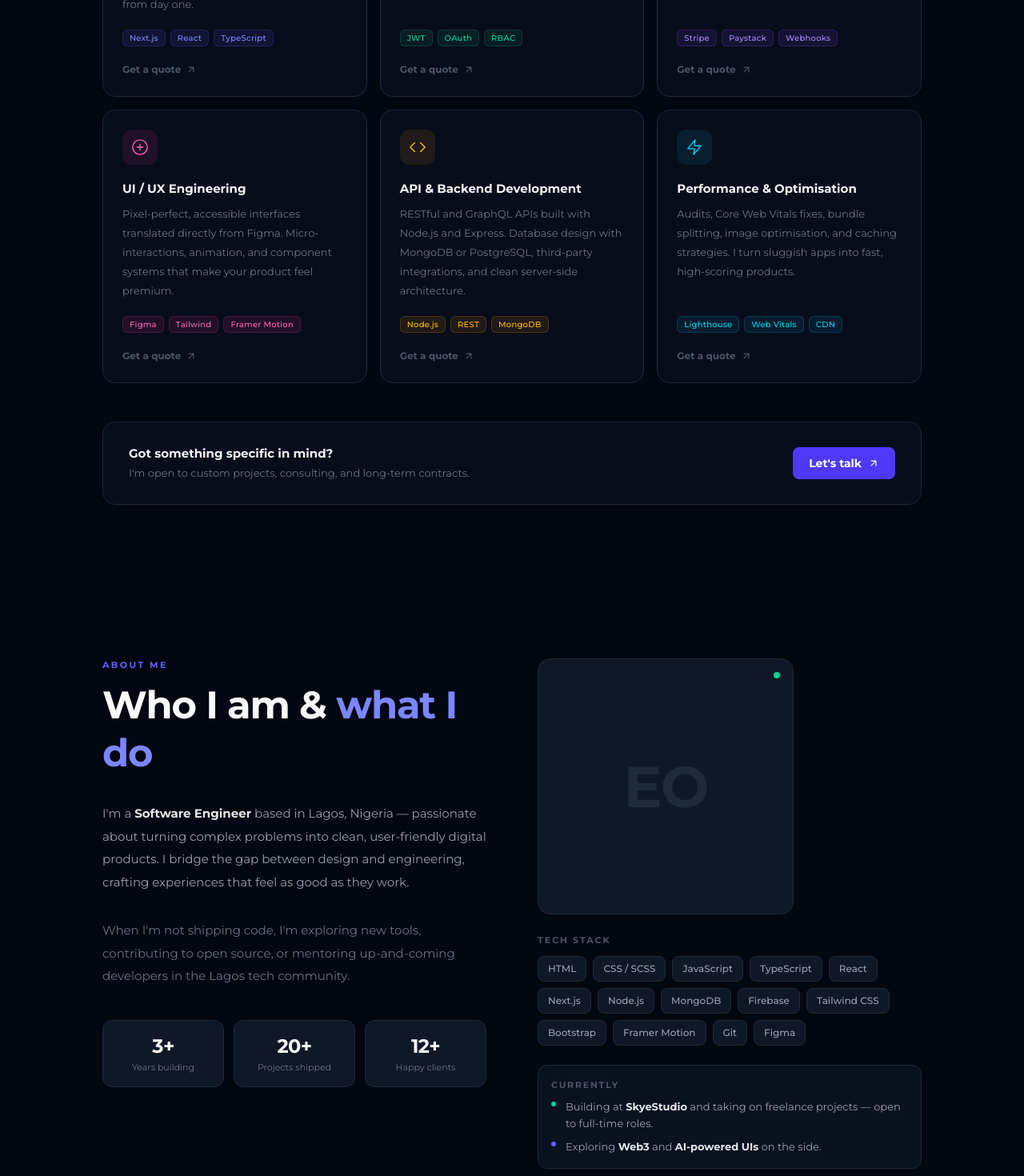
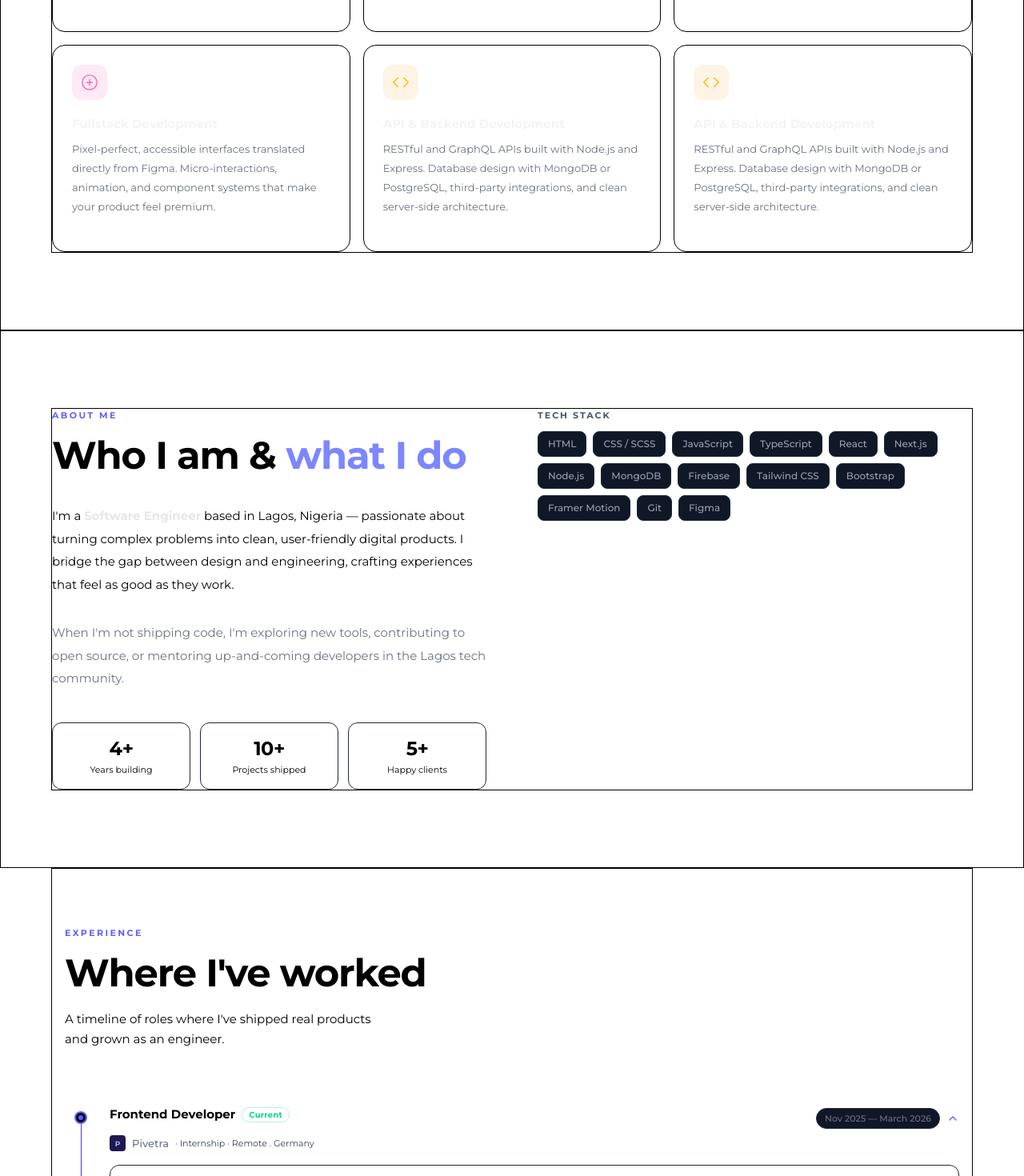
Before and after one commit to EMMANUEL08161823021/Portfolio, a Next.js app in the folder portfolio/: page /home in a window 1280 px wide. Shown: the part 1330-2800 px from the top of the page at 80% size. Built offline with nearby package versions, Linux system fonts and the light colour scheme.

Commit message:
new features

```diff
--- a/portfolio/app/constants/Footer.jsx
+++ b/portfolio/app/constants/Footer.jsx
@@ -2,7 +2,14 @@ import React from 'react'
 
 const Footer = () => {
   return (
-    <div>Footer</div>
+     <div className="pt-8 max-w-6xl mx-auto border-t border-gray-800 flex flex-col sm:flex-row items-center justify-between gap-4">
+        <p className="text-[13px] text-gray-600">
+          © {new Date().getFullYear()} Emmanuel Oguntolu. All rights reserved.
+        </p>
+        <p className="text-[13px] text-gray-700">
+          Built with Next.js · Tailwind CSS · Aeonik Pro
+        </p>
+      </div>
   )
 }
 
--- a/portfolio/app/home/components/About.jsx
+++ b/portfolio/app/home/components/About.jsx
@@ -18,15 +18,15 @@ const SKILLS = [
 ]
 
 const FACTS = [
-  { value: "3+",  label: "Years building" },
-  { value: "20+", label: "Projects shipped" },
-  { value: "12+", label: "Happy clients" },
+  { value: "4+",  label: "Years building" },
+  { value: "10+", label: "Projects shipped" },
+  { value: "5+", label: "Happy clients" },
 ]
 
 export default function About() {
   return (
-    <section id="about" className="bg-gray-950 py-24 px-6">
-      <div className="max-w-5xl mx-auto">
+    <section id="about" className="border border-black py-24 px-6">
+      <div className="max-w-6xl border mx-auto">
 
         {/* ── Two-column layout ── */}
         <div className="grid md:grid-cols-2 gap-16 items-start">
@@ -37,13 +37,13 @@ export default function About() {
               <p className="text-[11px] tracking-[0.22em] uppercase text-indigo-500 font-semibold">
                 About me
               </p>
-              <h2 className="text-4xl sm:text-5xl font-extrabold tracking-tight text-gray-50 leading-tight">
+              <h2 className="text-4xl sm:text-5xl font-extrabold tracking-tight text-black leading-tight">
                 Who I am &amp;{" "}
                 <span className="text-indigo-400">what I do</span>
               </h2>
             </div>
 
-            <p className="text-[15px] text-gray-400 leading-[1.9]">
+            <p className="text-[15px] text-black leading-[1.9]">
               I'm a{" "}
               <span className="text-gray-200 font-semibold">Software Engineer</span>{" "}
               based in Lagos, Nigeria — passionate about turning complex problems
@@ -63,12 +63,12 @@ export default function About() {
               {FACTS.map(({ value, label }) => (
                 <div
                   key={label}
-                  className="flex flex-col items-center gap-1 py-4 px-2 rounded-xl bg-gray-900 border border-gray-800"
+                  className="flex flex-col items-center gap-1 py-4 px-2 rounded-xl border border-gray-800"
                 >
-                  <span className="text-2xl font-extrabold text-gray-50 tracking-tight">
+                  <span className="text-2xl font-extrabold text-black tracking-tight">
                     {value}
                   </span>
-                  <span className="text-[11px] text-gray-500 text-center leading-tight">
+                  <span className="text-[11px] text-black text-center leading-tight">
                     {label}
                   </span>
                 </div>
@@ -78,16 +78,6 @@ export default function About() {
 
           {/* RIGHT — Tech stack */}
           <div className="space-y-6">
-
-            {/* Avatar placeholder */}
-            <div className="relative w-full aspect-square max-w-xs mx-auto md:mx-0 rounded-2xl overflow-hidden border border-gray-800 bg-gray-900 flex items-center justify-center">
-              <span className="text-7xl font-black text-gray-800 tracking-tight select-none">
-                EO
-              </span>
-              {/* Corner accent */}
-              <div className="absolute top-4 right-4 w-2 h-2 rounded-full bg-emerald-400" />
-              <div className="absolute top-4 right-4 w-2 h-2 rounded-full bg-emerald-400 animate-ping" />
-            </div>
 
             {/* Stack label */}
             <div>
@@ -105,31 +95,6 @@ export default function About() {
                 ))}
               </div>
             </div>
-
-            {/* Currently section */}
-            <div className="rounded-xl bg-gray-900/60 border border-gray-800 p-4 space-y-2">
-              <p className="text-[11px] tracking-[0.16em] uppercase text-gray-600 font-semibold">
-                Currently
-              </p>
-              <div className="flex items-start gap-3">
-                <div className="mt-1 w-1.5 h-1.5 rounded-full bg-emerald-400 flex-shrink-0" />
-                <p className="text-[13px] text-gray-400 leading-relaxed">
-                  Building at{" "}
-                  <span className="text-gray-200 font-semibold">SkyeStudio</span>{" "}
-                  and taking on freelance projects — open to full-time roles.
-                </p>
-              </div>
-              <div className="flex items-start gap-3">
-                <div className="mt-1 w-1.5 h-1.5 rounded-full bg-indigo-500 flex-shrink-0" />
-                <p className="text-[13px] text-gray-400 leading-relaxed">
-                  Exploring{" "}
-                  <span className="text-gray-200 font-semibold">Web3</span> and{" "}
-                  <span className="text-gray-200 font-semibold">AI-powered UIs</span>{" "}
-                  on the side.
-                </p>
-              </div>
-            </div>
-
           </div>
         </div>
       </div>
--- a/portfolio/app/home/components/Experience.jsx
+++ b/portfolio/app/home/components/Experience.jsx
@@ -4,21 +4,21 @@ import { useState } from "react"
 const JOBS = [
   {
     id: 1,
-    title: "Frontend Engineer",
-    company: "SkyeStudio",
-    initials: "SS",
+    title: "Frontend Developer",
+    company: "Pivetra",
+    initials: "P",
     logoBg: "bg-indigo-950",
     logoText: "text-indigo-300",
-    type: "Full-time · Remote",
-    period: "2024 — Present",
+    type: "Internship · Remote . Germany",
+    period: "Nov 2025 — March 2026",
     current: true,
-    desc: "Leading frontend development for a digital agency serving tech startups and SMBs. Own the component system, performance budget, and client delivery pipeline.",
+    desc: "Pivetra is a customer support platform",
     achievements: [
-      "Reduced page load time by 62% by migrating to Next.js App Router with streaming SSR.",
-      "Built a reusable design system used across 8+ client projects, cutting UI build time in half.",
-      "Mentored 2 junior developers through weekly code reviews and pair programming sessions.",
+      "I migrated the admin UI from Material UI to shadcn/ui, optimizing Next.js rendering and lifecycle methods to significantly reduce bundle weight and improve responsiveness",
+      "I architected a scalable translation module to support multi-language localization (e.g., German, Hindi). Implemented dynamic language switching and context-aware string mapping to ensure a seamless experience for global users.",
+      "Rebuilt complex product flows using react-hook-form and Redux.",
     ],
-    stack: ["Next.js", "TypeScript", "Tailwind CSS", "Figma", "Vercel"],
+    stack: ["Next.js", "JavaScript", "Tailwind CSS", "Redux"],
   },
   {
     id: 2,
@@ -39,35 +39,35 @@ const JOBS = [
   },
   {
     id: 3,
-    title: "React Developer",
-    company: "NeuroWallet",
-    initials: "NW",
+    title: "Frontend Engineer",
+    company: "Rootshive Limited",
+    initials: "RL",
     logoBg: "bg-stone-900",
     logoText: "text-stone-400",
-    type: "Freelance",
-    period: "2022 — 2023",
-    desc: "Developed an accessible digital wallet interface for users with physical disabilities. Focused on WCAG 2.1 compliance, keyboard navigation, and voice-first interaction design.",
+    type: "Remote",
+    period: "May 2024 - Jan 2025",
+    desc: "Rootshive is a digital tool that helps people and businesses manage their money better. It's like a personal financial assistant that tracks income, expenses, and spending patterns.",
     achievements: [
-      "Achieved WCAG AA compliance across all user flows with full keyboard operability.",
-      "Implemented voice-command navigation, expanding the accessible user base by an estimated 3×.",
-      "Wrote 85% unit test coverage using Jest and React Testing Library.",
+      "Created visually appealing and responsive user interfaces for Rootshive's landing pages",
+      "Consistently met deadlines while delivering high-quality,  functional, and visually appealing results.",
+      "Utilized Bootstrap for layouts and responsive design, paired with CSS for deep custom styling in PHP environment.",
     ],
-    stack: ["React", "Express.js", "WCAG 2.1", "Jest", "Tailwind CSS"],
+    stack: ["HTML", "Booststrap", "PHP"],
   },
   {
     id: 4,
-    title: "Junior Frontend Developer",
-    company: "SPACES Studio",
-    initials: "SP",
+    title: "Frontend Developer",
+    company: "LeakAlert",
+    initials: "LA",
     logoBg: "bg-violet-950",
     logoText: "text-violet-300",
-    type: "Internship · On-site · Lagos",
-    period: "2021 — 2022",
-    desc: "First professional role — worked on the SPACES film landing page and internal tooling. Learned production-grade React patterns, Git workflow, and Agile collaboration.",
+    type: "Freelance · Remote · Abuja",
+    period: "2024",
+    desc: "A Software That Monitors and Detect Leakages in Pipelines in Realtime and Sends Instant Alerts",
     achievements: [
-      "Shipped the hero section and animations for the SPACES launch campaign.",
-      "Contributed to an internal CMS dashboard, reducing content update time by 40%.",
-      "Participated in daily standups and bi-weekly sprint reviews with a cross-functional team.",
+      "Successfully developed a PWA to monitor pipeline systems in real-time using IoT sensors.",
+      "Implemented real-time updates and anomaly detection with alerts sent via email for critical issues like leaks.",
+      "Integrated React components with backend RESTful APIs for data retrieval and dynamic updates.",
     ],
     stack: ["React", "Framer Motion", "SCSS", "Git"],
   },
@@ -95,7 +95,7 @@ export default function Experience() {
   const [active, setActive] = useState(1)
 
   return (
-    <section id="experience" className="bg-gray-950 max-w-6xl mx-auto px-4 min-h-screen">
+    <section id="experience" className="border border-black max-w-6xl mx-auto px-4 min-h-screen">
           <br/>
           <br/>
           <br/>
@@ -109,17 +109,21 @@ export default function Experience() {
 
           <div className="w-full mx-auto">
             {/* Header */}
-               <div className="mb-14">
+            <div>
                 <p className="text-[11px] tracking-[0.22em] uppercase text-indigo-500 font-semibold mb-3">
                 Experience
                 </p>
-                    <h2 className="text-4xl sm:text-5xl font-extrabold tracking-tight text-gray-50 leading-tight mb-4">
+                <h2 className="text-4xl sm:text-5xl font-extrabold tracking-tight text-black leading-tight mb-4">
                 Where I've worked
                 </h2>
-                    <p className="text-[15px] text-gray-500 leading-relaxed max-w-sm">
+                <p className="text-[15px] text-black leading-relaxed max-w-sm">
                 A timeline of roles where I've shipped real products and grown as an engineer.
                 </p>
             </div>
+
+            <br/>
+            <br/>
+            <br/>
 
             <div className="relative">
 
@@ -151,10 +155,10 @@ export default function Experience() {
                       >
                       {/* Title + period */}
                       <div className="flex items-start justify-between gap-3 mb-2">
-                              <p className="text-[15px] font-bold text-gray-50 leading-snug">
+                          <p className="text-[15px] font-bold text-black leading-snug">
                           {job.title}
                           {job.current && (
-                              <span className="ml-2 align-middle text-[10px] font-semibold px-2 py-0.5 rounded-full bg-emerald-500/10 border border-emerald-500/25 text-emerald-400 tracking-wide">
+                          <span className="ml-2 align-middle text-[10px] font-semibold px-2 py-0.5 rounded-full border border-emerald-500/25 text-emerald-400 tracking-wide">
                                 Current
                           </span>
                           )}
@@ -182,9 +186,9 @@ export default function Experience() {
                       {/* Expandable card */}
                       {isOpen && (
                       <div className="exp-open mt-4">
-                              <div className="bg-gray-900/60 border border-gray-800 rounded-xl p-5">
+                          <div className="border border-gray-800 rounded-xl p-5">
 
-                              <p className="text-[13px] text-gray-400 leading-[1.85] mb-4">
+                          <p className="text-[13px] text-black leading-[1.85] mb-4">
                           {job.desc}
                           </p>
 
@@ -192,7 +196,7 @@ export default function Experience() {
                           {job.achievements.map((a, i) => (
                                 <li
                                 key={i}
-                                   className="relative text-[13px] text-gray-400 leading-[1.8] pl-4
+                                className="relative text-[13px] text-black leading-[1.8] pl-4
                                     before:content-[''] before:absolute before:left-0 before:top-[9px]
                                     before:w-1.5 before:h-1.5 before:rounded-full before:bg-indigo-500"
                                 >
--- a/portfolio/app/home/components/Hero.jsx
+++ b/portfolio/app/home/components/Hero.jsx
@@ -56,7 +56,7 @@ const Hero = () => {
   }, [])
 
   return (
-    <section className="relative min-h-screen bg-black overflow-hidden flex items-center font-sans">
+    <section className="relative min-h-screen overflow-hidden flex items-center">
       <style>{`
         @keyframes heroIn {
           from { opacity: 0; transform: translateY(28px); }
@@ -104,13 +104,13 @@ const Hero = () => {
         }}
       />
 
-      <div className="relative w-full max-w-6xl mx-auto px-6 py-24 grid md:grid-cols-2 gap-16 items-center">
+      <div className="relative w-full max-w-6xl mx-auto border py-24 grid md:grid-cols-2 gap-16 items-center">
 
         {/* ── LEFT ── */}
         <div className="space-y-7">
           {/* Heading */}
           <div className="hero-item">
-            <h1 className="text-3xl sm:text-6xl font-extrabold leading-[1.08] tracking-tight text-gray-50">
+            <h1 className="text-3xl sm:text-6xl font-extrabold leading-[1.08] tracking-tight text-black">
               Hey,{" "}
               I'm Emmanuel
               <span className="relative inline-block text-indigo-400">
--- a/portfolio/app/home/components/Services.jsx
+++ b/portfolio/app/home/components/Services.jsx
@@ -3,7 +3,7 @@
 const SERVICE_DATA = [
   {
     id: "web-app",
-    title: "Web App Development",
+    title: "UI/ UX Design",
     description:
       "Fast, accessible, and scalable web applications — from marketing sites to complex admin dashboards. Built with Next.js and optimised for performance from day one.",
     tags: ["Next.js", "React", "TypeScript"],
@@ -21,7 +21,7 @@ const SERVICE_DATA = [
   },
   {
     id: "auth",
-    title: "Auth & Security",
+    title: "Front-end Development",
     description:
       "Robust authentication flows using JWT, OAuth 2.0, and session management. Role-based access control and security hardening so your users and data stay safe.",
     tags: ["JWT", "OAuth", "RBAC"],
@@ -59,7 +59,7 @@ const SERVICE_DATA = [
   },
   {
     id: "ui",
-    title: "UI / UX Engineering",
+    title: "Fullstack Development",
     description:
       "Pixel-perfect, accessible interfaces translated directly from Figma. Micro-interactions, animation, and component systems that make your product feel premium.",
     tags: ["Figma", "Tailwind", "Framer Motion"],
@@ -94,21 +94,22 @@ const SERVICE_DATA = [
     tagColor: "bg-amber-500/10 text-amber-400 border-amber-500/20",
   },
   {
-    id: "perf",
-    title: "Performance & Optimisation",
+    id: "api",
+    title: "API & Backend Development",
     description:
-      "Audits, Core Web Vitals fixes, bundle splitting, image optimisation, and caching strategies. I turn sluggish apps into fast, high-scoring products.",
-    tags: ["Lighthouse", "Web Vitals", "CDN"],
+      "RESTful and GraphQL APIs built with Node.js and Express. Database design with MongoDB or PostgreSQL, third-party integrations, and clean server-side architecture.",
+    tags: ["Node.js", "REST", "MongoDB"],
     icon: (
       <svg width="22" height="22" viewBox="0 0 24 24" fill="none" stroke="currentColor" strokeWidth="1.5" strokeLinecap="round" strokeLinejoin="round">
-        <path d="M13 2L3 14h9l-1 8 10-12h-9l1-8z" />
+        <polyline points="16 18 22 12 16 6" />
+        <polyline points="8 6 2 12 8 18" />
       </svg>
     ),
-    accent: "from-cyan-500/10 to-cyan-500/0",
-    iconBg: "bg-cyan-500/10",
-    iconColor: "text-cyan-400",
-    borderHover: "hover:border-cyan-500/40",
-    tagColor: "bg-cyan-500/10 text-cyan-400 border-cyan-500/20",
+    accent: "from-amber-500/10 to-amber-500/0",
+    iconBg: "bg-amber-500/10",
+    iconColor: "text-amber-400",
+    borderHover: "hover:border-amber-500/40",
+    tagColor: "bg-amber-500/10 text-amber-400 border-amber-500/20",
   },
 ]
 
@@ -120,15 +121,15 @@ const ArrowIcon = () => (
 
 export default function Services() {
   return (
-    <section id="services" className="bg-gray-950 py-24 px-6">
-      <div className="max-w-5xl mx-auto">
+    <section id="services" className="border border-black text-black py-24 px-6">
+      <div className="max-w-6xl border mx-auto">
 
         {/* Header */}
         <div className="mb-16 space-y-3">
           <p className="text-[11px] tracking-[0.22em] uppercase text-indigo-500 font-semibold">
             Services
           </p>
-          <h2 className="text-4xl sm:text-5xl font-extrabold tracking-tight text-gray-50 leading-tight">
+          <h2 className="text-4xl sm:text-5xl font-extrabold tracking-tight leading-tight">
             What I can build
             <span className="text-indigo-400"> for you</span>
           </h2>
@@ -142,10 +143,10 @@ export default function Services() {
           {SERVICE_DATA.map((s) => (
             <article
               key={s.id}
-              className={`group relative flex flex-col rounded-2xl border border-gray-800 bg-gray-900/40 p-6 transition-all duration-300 ${s.borderHover} hover:bg-gray-900/80`}
+              className={`group relative flex flex-col rounded-2xl border border-black p-6 transition-all duration-300`}
             >
               {/* Top gradient wash on hover */}
-              <div className={`pointer-events-none absolute inset-x-0 top-0 h-32 rounded-t-2xl bg-gradient-to-b ${s.accent} opacity-0 group-hover:opacity-100 transition-opacity duration-300`} />
+              {/* <div className={`pointer-events-none absolute inset-x-0 top-0 h-32 rounded-t-2xl bg-gradient-to-b ${s.accent} opacity-0 group-hover:opacity-100 transition-opacity duration-300`} /> */}
 
               {/* Icon */}
               <div className={`relative mb-5 w-11 h-11 rounded-xl flex items-center justify-center ${s.iconBg} ${s.iconColor} transition-transform duration-300 group-hover:scale-110`}>
@@ -161,49 +162,8 @@ export default function Services() {
               <p className="relative text-[13px] text-gray-500 leading-[1.85] flex-1 mb-5">
                 {s.description}
               </p>
-
-              {/* Tags */}
-              <div className="relative flex flex-wrap gap-1.5 mb-5">
-                {s.tags.map((tag) => (
-                  <span
-                    key={tag}
-                    className={`text-[10px] font-medium tracking-wide px-2 py-0.5 rounded-md border ${s.tagColor}`}
-                  >
-                    {tag}
-                  </span>
-                ))}
-              </div>
-
-              {/* CTA */}
-              <a
-                href="#contact"
-                className="relative inline-flex items-center gap-1.5 text-[12px] font-semibold text-gray-600 hover:text-gray-200 transition-colors duration-200 w-fit"
-              >
-                Get a quote <ArrowIcon />
-              </a>
-
-              {/* Bottom border glow */}
-              <div className={`absolute bottom-0 left-8 right-8 h-px bg-gradient-to-r from-transparent via-current to-transparent opacity-0 group-hover:opacity-30 transition-opacity duration-300 ${s.iconColor}`} />
             </article>
           ))}
-        </div>
-
-        {/* Bottom CTA strip */}
-        <div className="mt-12 rounded-2xl border border-gray-800 bg-gray-900/40 px-8 py-7 flex flex-col sm:flex-row items-center justify-between gap-6">
-          <div>
-            <p className="text-[15px] font-bold text-gray-100 mb-1">
-              Got something specific in mind?
-            </p>
-            <p className="text-[13px] text-gray-500">
-              I'm open to custom projects, consulting, and long-term contracts.
-            </p>
-          </div>
-          <a
-            href="#contact"
-            className="flex-shrink-0 inline-flex items-center gap-2 px-5 py-2.5 rounded-lg text-sm font-semibold bg-indigo-600 hover:bg-indigo-700 text-white transition-colors active:scale-[0.98]"
-          >
-            Let's talk <ArrowIcon />
-          </a>
         </div>
 
       </div>
```
Also changed, not shown: portfolio/app/home/components/Contact.jsx (+2 -12 lines). Lines whose indentation alone changed are shown as unchanged.
